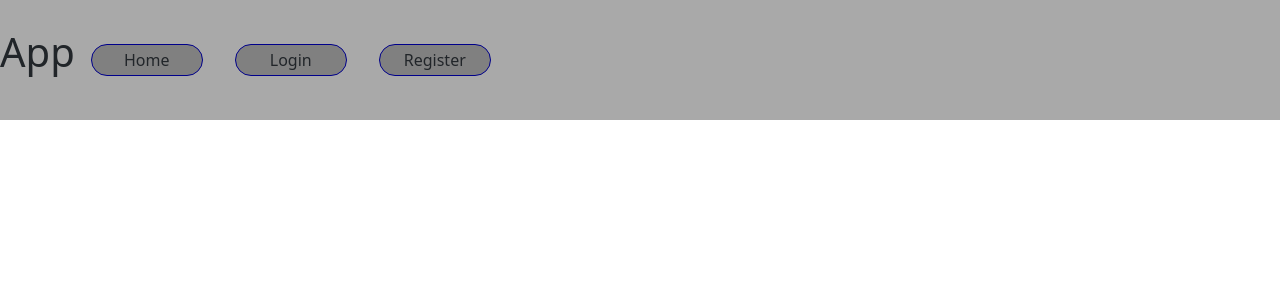
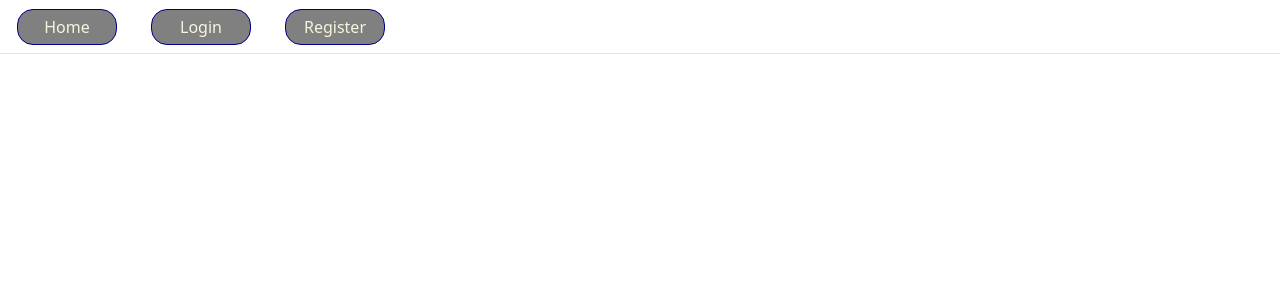
Before and after one commit to JoseOliver/proyecto-5-frontend-clinica-dental, a React (Vite) app: page / in a window 1280 px wide. Shown: the top 300 px of the page. Built offline with nearby package versions, Linux system fonts and the light colour scheme.

Commit message:
style: navbar styled

```diff
--- a/src/common/Nav/Nav.css
+++ b/src/common/NavElem/NavElem.css
@@ -1,22 +1,16 @@
-.nav{
-    height: 2em;
-    width: 7em;
-
+.nav-elem{
     background-color: grey;
-
+    color:beige;
     border-radius: 1em;
     border: 0.1em solid darkblue;
-
     cursor: pointer;
-
-    display: flex;
-    justify-content: center;
-    align-items: center;
-
-    margin: 1em !important;
+    transition: 0.3s;
+    padding: 5px !important;
+    width: 100px;
+    text-align: center;
+}
+.nav-elem:hover{
+    background-color: beige;
+    color:grey;
     transition: 0.3s;
 }
-.nav:hover{
-    background-color: beige;
-    transition: 0.3s;
-}
--- a/src/common/Nav/Nav.jsx
+++ b/src/common/NavElem/NavElem.jsx
@@ -1,11 +1,11 @@
 import React from 'react';
 import { useNavigate } from 'react-router-dom';
-import './Nav.css';
+import './NavElem.css';
 
-export const Nav = ({ruta, destino}) => {
+export const NavElem = ({ruta, destino}) => {
     const navigate = useNavigate();
     return (
-        <div className='nav' onClick={()=> navigate(destino)}>
+        <div className='nav-elem' onClick={()=> navigate(destino)}>
             {ruta}
         </div>
     )
--- a/src/common/Navbar/Navbar.css
+++ b/src/common/Navbar/Navbar.css
@@ -1,12 +1,17 @@
 .navbar{
-    height: 15vh;
-    width: 100vw;
-    background-color: darkgrey;
+}
+.nav-tabs{
+    width:100vw;
 }
 .log-panel{
     width:100px;
     display:flex;
-    flex-direction: column;
-    justify-content: end;
     align-items: center;
+    float:right;
+    margin-right:10px !important;
 }
+.log-name{
+    height: 40px;
+    padding-right: 7px !important;
+    padding-top: 3px !important;
+}
--- a/src/common/Navbar/Navbar.jsx
+++ b/src/common/Navbar/Navbar.jsx
@@ -2,43 +2,47 @@ import React, { useEffect } from 'react';
 import { Col, Container, Row } from 'react-bootstrap';
 import { useSelector, useDispatch } from 'react-redux';
 import { userData, logout } from '../Login/userSlice';
-import { Nav } from '../Nav/Nav';
+import { NavElem } from '../NavElem/NavElem';
 import './Navbar.css';
+import { Nav } from 'react-bootstrap';
 
 export const Navbar = () => {
   const select = useSelector(userData); //read
   const dispatch= useDispatch(); //write
 
   return (
-    <Container fluid className='navbar'>
-      <Row>
-        <Col>
-        <h1>App</h1>
-        </Col>
-        <Col>
-          <Nav ruta={'Home'} destino={'/'}></Nav>
-        </Col>
+
+    <Nav variant="tabs" className='.navbar'>
+      <Nav.Item>
+        <Nav.Link>
+          <NavElem ruta={'Home'} destino={'/'}></NavElem>
+        </Nav.Link>
+      </Nav.Item>
       {!select.credenciales.token?
       (
         <>
-          <Col>
-            <Nav ruta={'Login'} destino={'/auth/login'}></Nav>
-          </Col>
-          <Col>
-            <Nav ruta={'Register'} destino={'/auth/register'}></Nav>
-          </Col>
+          <Nav.Item>
+            <Nav.Link>
+              <NavElem ruta={'Login'} destino={'/auth/login'}></NavElem>
+            </Nav.Link>
+          </Nav.Item>
+
+          <Nav.Item>
+            <Nav.Link>
+              <NavElem ruta={'Register'} destino={'/auth/register'}></NavElem>
+            </Nav.Link>
+          </Nav.Item>
         </>
       ):
       (
         <Col>
         <div className='log-panel'>
-          <p> Hola {select.credenciales.name}</p>
+          <p className='log-name'> Hola {select.credenciales.name}</p>
           <button onClick={()=>dispatch(logout({credenciales:[]}))}>Logout</button>
         </div>
         </Col>
       )
       }
-      </Row>
-    </Container>
+    </Nav>
   )
 }
```
